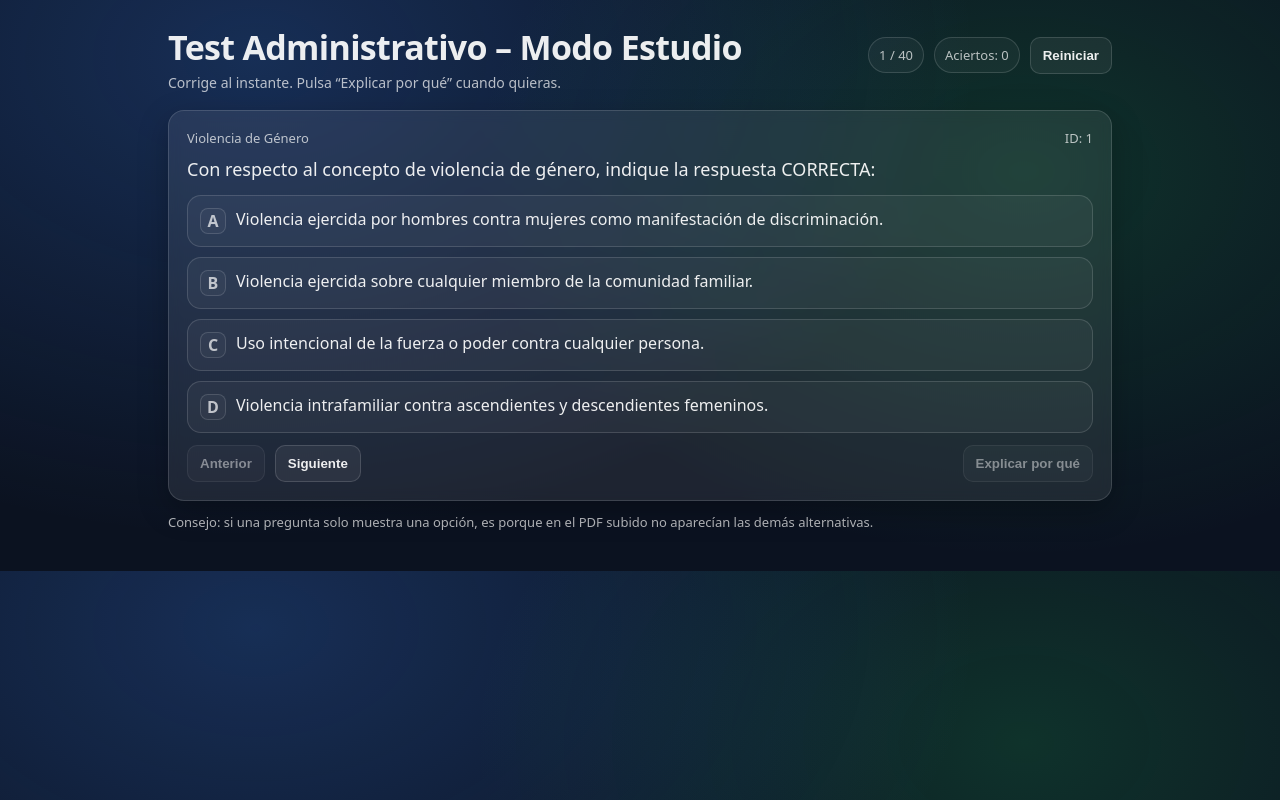
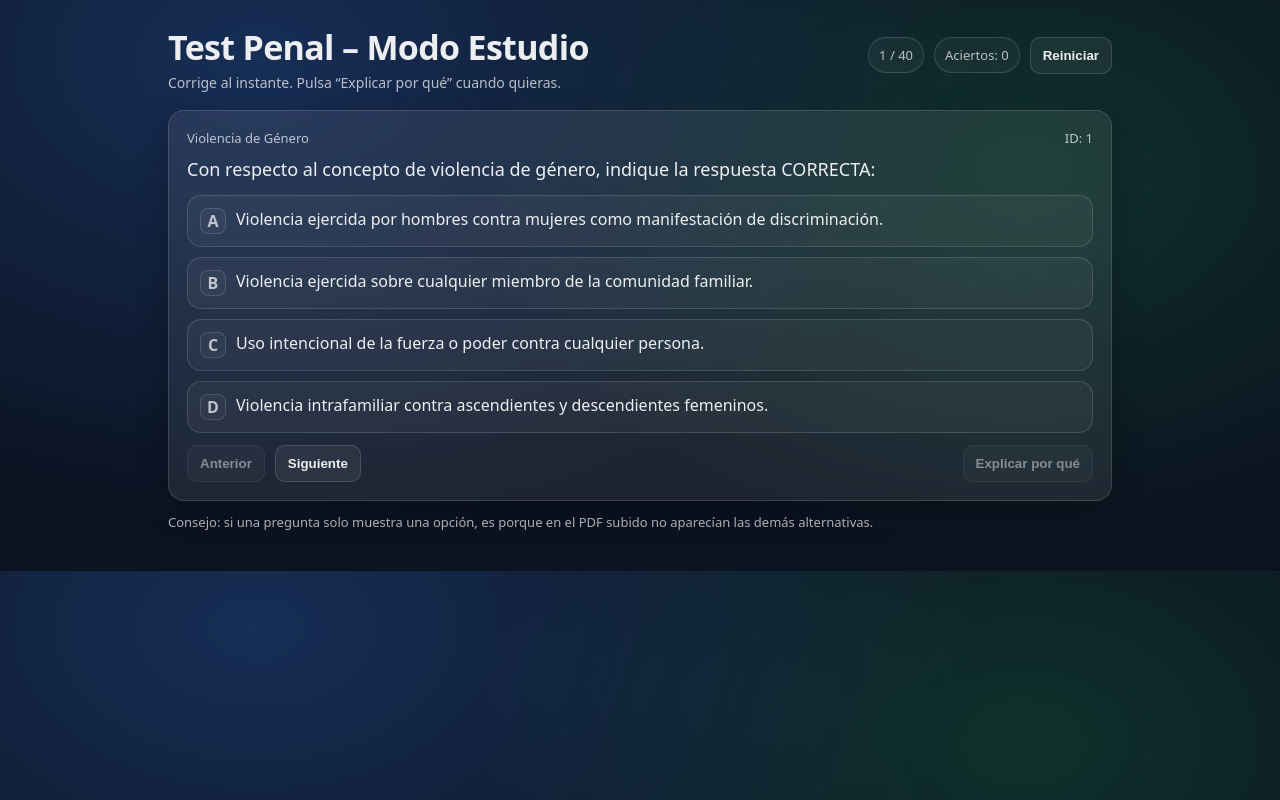
Before and after one commit to jsanchezp21/testPenal, a plain HTML site: page index.html in a window 1280 px wide. Drawn offline with Linux system fonts and the light colour scheme.

Commit message:
Update index.html

```diff
--- a/index.html
+++ b/index.html
@@ -46,7 +46,7 @@ h1{font-size:34px;letter-spacing:-.02em;margin:0;line-height:1.15}
 <div class="wrap">
 <header>
   <div>
-    <h1>Test Administrativo – Modo Estudio</h1>
+    <h1>Test Penal – Modo Estudio</h1>
     <div class="sub">Corrige al instante. Pulsa “Explicar por qué” cuando quieras.</div>
   </div>
   <div class="topbar">
```
